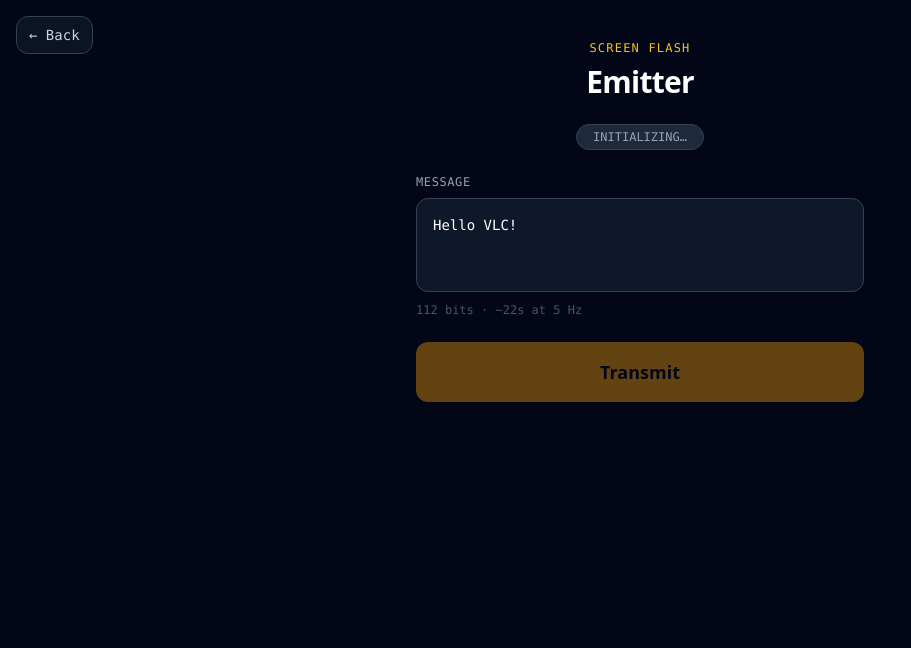
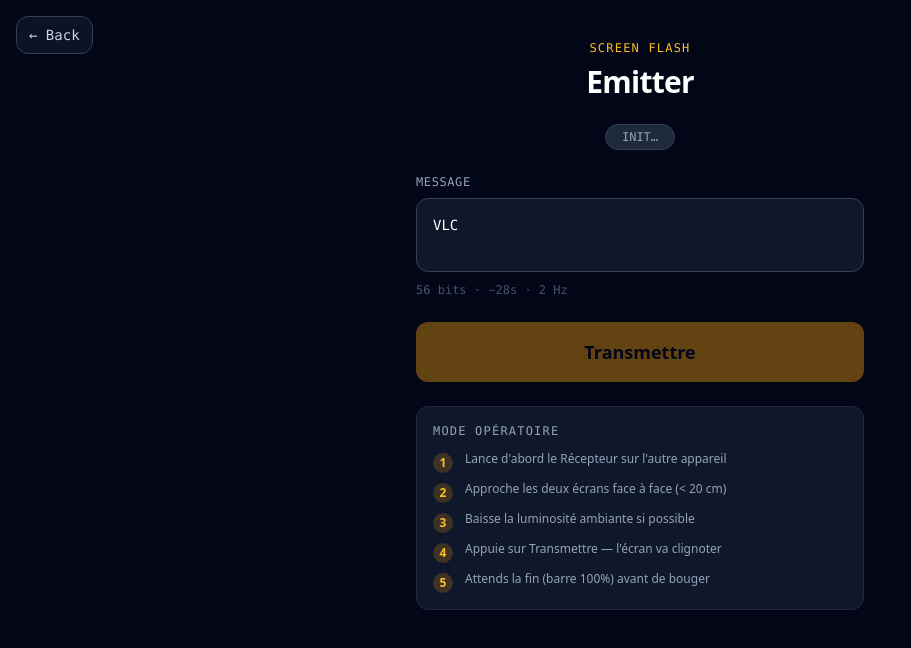
Before and after one commit to DimiBeziau/flash, a React (Vite) app: page / in a window 1280 px wide. Both pictures are taken after a click on the button 640 px from the left and 412 px from the top of the page. Shown: the top 648 px of the page, without its empty margins (0-911 px from the left). Built offline with nearby package versions, Linux system fonts and the light colour scheme; no server answers; the HTML template or start-up script is replaced by a standard one.

Commit message:
fifth commit

```diff
--- a/src/components/EmitterMode.tsx
+++ b/src/components/EmitterMode.tsx
@@ -3,13 +3,13 @@
 import { useTorch } from '../hooks/useTorch'
 
 export default function EmitterMode() {
-  const [message, setMessage]     = useState('Hello VLC!')
-  const [sending, setSending]     = useState(false)
-  const [progress, setProgress]   = useState(0)
-  const [screenOn, setScreenOn]   = useState(false)
-  const [done, setDone]           = useState(false)
-  const abortRef                  = useRef(false)
-  const torch                     = useTorch()
+  const [message, setMessage] = useState('VLC')
+  const [sending, setSending] = useState(false)
+  const [progress, setProgress] = useState(0)
+  const [screenOn, setScreenOn] = useState(false)
+  const [done, setDone] = useState(false)
+  const abortRef = useRef(false)
+  const torch = useTorch()
 
   useEffect(() => {
     torch.init()
@@ -37,111 +37,116 @@
       await sleep(BIT_DURATION_MS)
     }
 
-    // Ensure light ends OFF
     setScreenOn(false)
     await torch.setLight(false)
-
     setSending(false)
     if (!abortRef.current) setDone(true)
   }, [message, sending, torch])
 
-  const abort = () => {
-    abortRef.current = true
-  }
+  const abort = () => { abortRef.current = true }
 
   const modeLabel = torch.mode === 'torch' ? 'Hardware Torch' : 'Screen Flash'
-  const bitCount  = totalBits(message)
+  const bitCount = totalBits(message)
+  const durationSec = Math.round((bitCount * BIT_DURATION_MS) / 1000)
 
   return (
-    <div
-      className={`min-h-screen flex flex-col transition-colors duration-75 ${
-        screenOn ? 'bg-white' : 'bg-slate-950'
-      }`}
-    >
-      {/* Header */}
-      <div className="p-6 pt-10 flex flex-col items-center gap-2">
-        <span className="text-xs font-mono tracking-widest text-amber-400 uppercase">
+    // NO transition-colors — instant flash is essential for detection
+    <div className={`min-h-screen flex flex-col ${screenOn ? 'bg-white' : 'bg-slate-950'}`}>
+
+      {/* When screen is flashing white, show a big visible indicator */}
+      {sending && screenOn && (
+        <div className="fixed inset-0 bg-white z-0" />
+      )}
+
+      <div className="relative z-10 p-6 pt-10 flex flex-col items-center gap-2">
+        <span className={`text-xs font-mono tracking-widest uppercase ${screenOn ? 'text-slate-400' : 'text-amber-400'}`}>
           {modeLabel}
         </span>
-        <h1 className="text-3xl font-bold text-white tracking-tight">
+        <h1 className={`text-3xl font-bold tracking-tight ${screenOn ? 'text-slate-700' : 'text-white'}`}>
           Emitter
         </h1>
       </div>
 
-      {/* Status pill */}
-      <div className="flex justify-center mb-6">
-        <StatusPill sending={sending} done={done} mode={torch.mode} />
+      <div className="relative z-10 flex justify-center mb-6">
+        <StatusPill sending={sending} done={done} mode={torch.mode} screenOn={screenOn} />
       </div>
 
-      {/* Message input */}
-      <div className="flex-1 flex flex-col items-center px-6 gap-6">
+      <div className="relative z-10 flex-1 flex flex-col items-center px-6 gap-6">
         <div className="w-full max-w-md">
-          <label className="block text-slate-400 text-xs font-mono mb-2 tracking-wider uppercase">
+          <label className={`block text-xs font-mono mb-2 tracking-wider uppercase ${screenOn ? 'text-slate-500' : 'text-slate-400'}`}>
             Message
           </label>
           <textarea
-            className="w-full bg-slate-900 border border-slate-700 rounded-xl p-4 text-white font-mono text-sm resize-none focus:outline-none focus:border-amber-500 transition-colors"
-            rows={3}
+            className="w-full bg-slate-900 border border-slate-700 rounded-xl p-4 text-white font-mono text-sm resize-none focus:outline-none focus:border-amber-500"
+            rows={2}
             value={message}
             onChange={e => setMessage(e.target.value)}
             disabled={sending}
-            placeholder="Type a message to transmit…"
+            placeholder="Texte court recommandé (≤ 8 cars)"
           />
-          <p className="text-slate-600 text-xs mt-1 font-mono">
-            {bitCount} bits · ~{Math.round((bitCount * BIT_DURATION_MS) / 1000)}s at {Math.round(1000 / BIT_DURATION_MS)} Hz
+          <p className={`text-xs mt-1 font-mono ${screenOn ? 'text-slate-500' : 'text-slate-600'}`}>
+            {bitCount} bits · ~{durationSec}s · {Math.round(1000 / BIT_DURATION_MS)} Hz
           </p>
         </div>
 
-        {/* Progress */}
         {sending && (
           <div className="w-full max-w-md">
-            <div className="flex justify-between text-xs font-mono text-slate-400 mb-1">
-              <span>Transmitting…</span>
+            <div className={`flex justify-between text-xs font-mono mb-1 ${screenOn ? 'text-slate-500' : 'text-slate-400'}`}>
+              <span>Transmission…</span>
               <span>{progress}%</span>
             </div>
             <div className="h-2 bg-slate-800 rounded-full overflow-hidden">
               <div
-                className="h-full bg-amber-400 rounded-full transition-all duration-100"
+                className="h-full bg-amber-400 rounded-full"
                 style={{ width: `${progress}%` }}
               />
             </div>
           </div>
         )}
 
-        {/* Flash indicator (visible when torch mode) */}
+        {/* Torch mode indicator */}
         {torch.mode === 'torch' && (
-          <div className={`w-20 h-20 rounded-full transition-all duration-75 flex items-center justify-center ${
-            screenOn
-              ? 'bg-amber-300 shadow-[0_0_40px_10px_rgba(251,191,36,0.8)]'
-              : 'bg-slate-800'
+          <div className={`w-20 h-20 rounded-full flex items-center justify-center ${
+            screenOn ? 'bg-amber-300 shadow-[0_0_40px_10px_rgba(251,191,36,0.8)]' : 'bg-slate-800'
           }`}>
             <span className="text-3xl">{screenOn ? '💡' : '🔦'}</span>
           </div>
         )}
 
-        {/* CTA buttons */}
         <div className="flex gap-3 w-full max-w-md">
           {!sending ? (
             <button
               onClick={transmit}
               disabled={!message.trim() || !torch.ready}
-              className="flex-1 py-4 rounded-xl font-bold text-lg bg-amber-500 text-slate-950 hover:bg-amber-400 disabled:opacity-40 disabled:cursor-not-allowed transition-colors"
+              className="flex-1 py-4 rounded-xl font-bold text-lg bg-amber-500 text-slate-950 hover:bg-amber-400 disabled:opacity-40 disabled:cursor-not-allowed"
             >
-              Transmit
+              Transmettre
             </button>
           ) : (
             <button
               onClick={abort}
-              className="flex-1 py-4 rounded-xl font-bold text-lg bg-red-600 text-white hover:bg-red-500 transition-colors"
+              className="flex-1 py-4 rounded-xl font-bold text-lg bg-red-600 text-white hover:bg-red-500"
             >
               Stop
             </button>
           )}
         </div>
 
+        {/* Step-by-step instructions */}
+        {!sending && !done && (
+          <div className="w-full max-w-md bg-slate-900 border border-slate-800 rounded-xl p-4 space-y-2">
+            <p className="text-slate-400 text-xs font-mono uppercase tracking-widest mb-3">Mode opératoire</p>
+            <Step n={1} text="Lance d'abord le Récepteur sur l'autre appareil" />
+            <Step n={2} text="Approche les deux écrans face à face (< 20 cm)" />
+            <Step n={3} text="Baisse la luminosité ambiante si possible" />
+            <Step n={4} text="Appuie sur Transmettre — l'écran va clignoter" />
+            <Step n={5} text="Attends la fin (barre 100%) avant de bouger" />
+          </div>
+        )}
+
         {torch.error && (
           <p className="text-amber-400 text-xs font-mono text-center max-w-sm">
-            ⚠ {torch.error} — using screen flash fallback
+            ⚠ {torch.error} — fallback écran activé
           </p>
         )}
       </div>
@@ -149,22 +154,37 @@
   )
 }
 
-function StatusPill({ sending, done, mode }: { sending: boolean; done: boolean; mode: string }) {
+function Step({ n, text }: { n: number; text: string }) {
+  return (
+    <div className="flex gap-3 items-start">
+      <span className="w-5 h-5 rounded-full bg-amber-500/20 text-amber-400 text-xs font-bold flex items-center justify-center flex-shrink-0 mt-0.5">
+        {n}
+      </span>
+      <p className="text-slate-400 text-xs">{text}</p>
+    </div>
+  )
+}
+
+function StatusPill({ sending, done, mode, screenOn }: { sending: boolean; done: boolean; mode: string; screenOn: boolean }) {
   if (sending) return (
-    <div className="flex items-center gap-2 bg-amber-500/10 border border-amber-500/30 rounded-full px-4 py-1">
-      <span className="w-2 h-2 rounded-full bg-amber-400 animate-pulse-fast" />
-      <span className="text-amber-400 text-xs font-mono">TRANSMITTING</span>
+    <div className={`flex items-center gap-2 rounded-full px-4 py-1 border ${
+      screenOn
+        ? 'bg-white/80 border-slate-300 text-slate-700'
+        : 'bg-amber-500/10 border-amber-500/30 text-amber-400'
+    }`}>
+      <span className={`w-2 h-2 rounded-full animate-pulse ${screenOn ? 'bg-slate-600' : 'bg-amber-400'}`} />
+      <span className="text-xs font-mono">TRANSMISSION</span>
     </div>
   )
   if (done) return (
     <div className="flex items-center gap-2 bg-green-500/10 border border-green-500/30 rounded-full px-4 py-1">
-      <span className="text-green-400 text-xs font-mono">✓ SENT</span>
+      <span className="text-green-400 text-xs font-mono">✓ ENVOYÉ</span>
     </div>
   )
   return (
     <div className="flex items-center gap-2 bg-slate-800 border border-slate-700 rounded-full px-4 py-1">
       <span className="text-slate-400 text-xs font-mono">
-        {mode === 'torch' ? '🔦 TORCH READY' : mode === 'screen' ? '📱 SCREEN READY' : 'INITIALIZING…'}
+        {mode === 'torch' ? '🔦 TORCH PRÊT' : mode === 'screen' ? '📱 ÉCRAN PRÊT' : 'INIT…'}
       </span>
     </div>
   )
--- a/src/lib/vlc-protocol.ts
+++ b/src/lib/vlc-protocol.ts
@@ -5,7 +5,7 @@
  * 1 = light ON, 0 = light OFF.
  */
 
-export const BIT_DURATION_MS = 200  // shared by emitter & receiver (~5 Hz)
+export const BIT_DURATION_MS = 500  // shared by emitter & receiver (2 Hz)
 
 export const PREAMBLE = 0b10101010
 export const START    = 0b11111111
```
